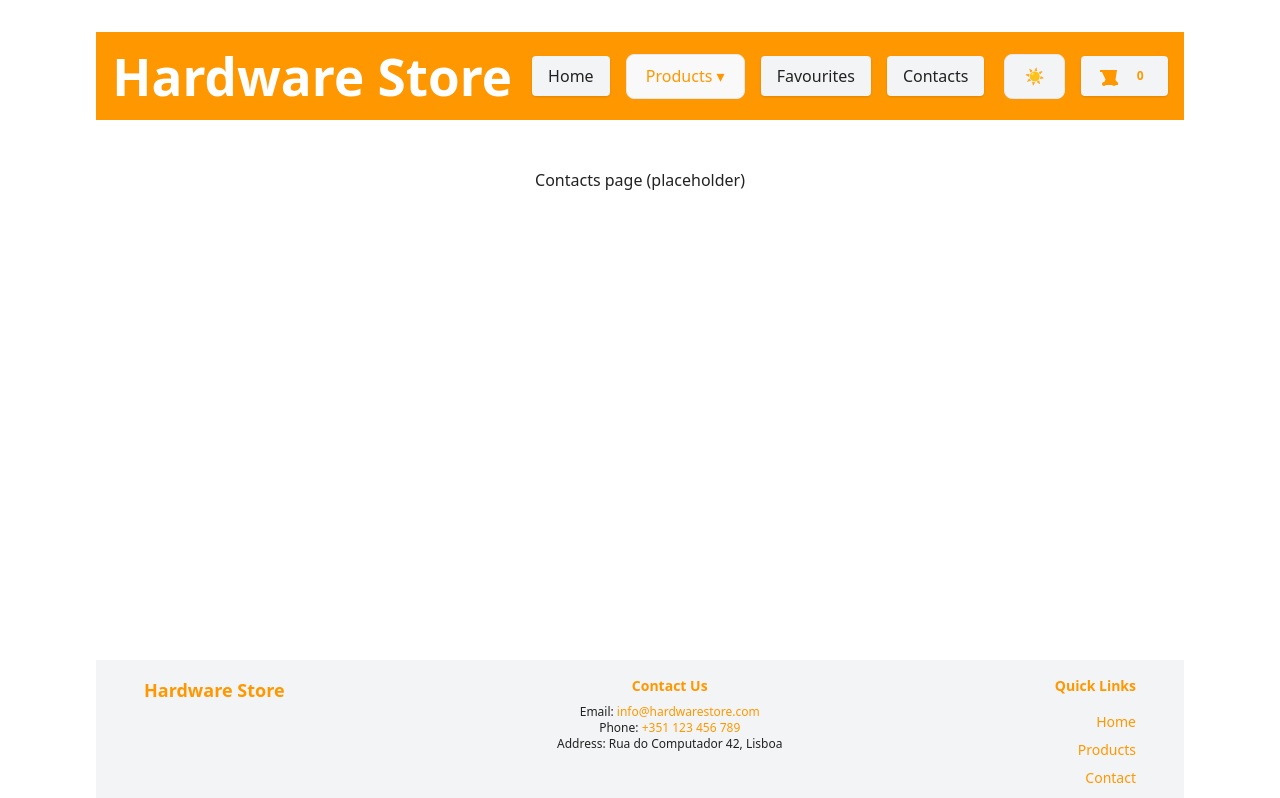
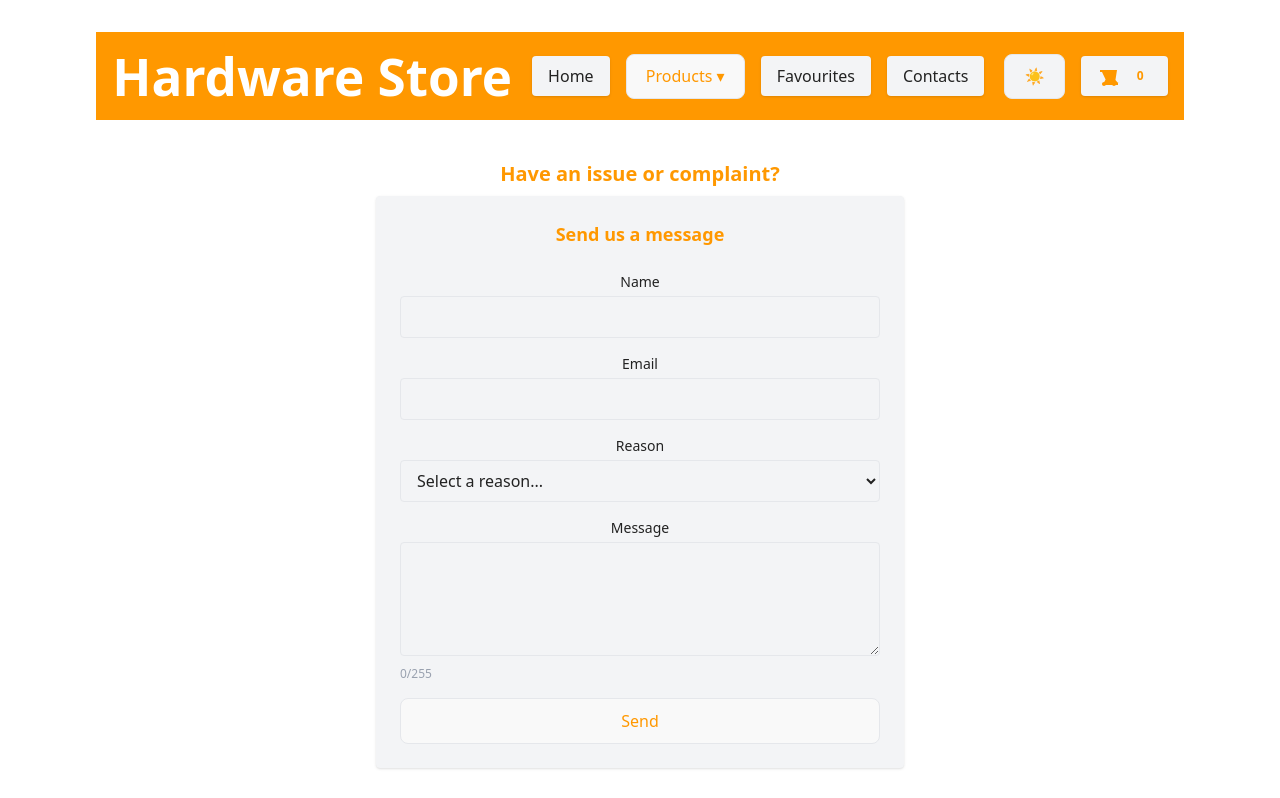
Before and after one commit to zewo2/PWAF-TP1-HardwareStore, a React (Vite) app: page /contacts in a window 1280 px wide. Shown: the top 798 px of the page. Built offline with nearby package versions, Linux system fonts and the light colour scheme.

Commit message:
simple contact page with form

```diff
--- a/src/Contacts.jsx
+++ b/src/Contacts.jsx
@@ -1,5 +1,143 @@
+import { useState } from 'react';
+
 export default function Contacts() {
+
+		const [form, setForm] = useState({
+			name: '',
+			email: '',
+			reason: '',
+			message: '',
+		});
+		const [errors, setErrors] = useState({});
+		const [success, setSuccess] = useState(false);
+
+	function validate(values) {
+		const errs = {};
+		if (!values.name.trim()) {
+			errs.name = 'Name is required.';
+		}
+		if (!values.email.trim()) {
+			errs.email = 'Email is required.';
+		} else if (!/^\S+@\S+\.\S+$/.test(values.email)) {
+			errs.email = 'Invalid email address.';
+		}
+		if (!values.reason) {
+			errs.reason = 'Please select a reason.';
+		}
+		if (!values.message.trim()) {
+			errs.message = 'Message is required.';
+		} else if (values.message.length > 255) {
+			errs.message = 'Message must be 255 characters or less.';
+		}
+		return errs;
+	}
+
+	function handleChange(e) {
+		const { name, value } = e.target;
+		setForm(f => ({ ...f, [name]: value }));
+		// Remove error on change
+		setErrors(errs => ({ ...errs, [name]: undefined }));
+	}
+
+
+		function handleSubmit(e) {
+			e.preventDefault();
+			const errs = validate(form);
+			setErrors(errs);
+			if (Object.keys(errs).length === 0) {
+				setSuccess(true);
+				setForm({ name: '', email: '', reason: '', message: '' });
+				// Optionally clear success after a delay
+				setTimeout(() => setSuccess(false), 5000);
+			} else {
+				setSuccess(false);
+			}
+		}
+
 	return (
-		<div className="text-center p-8 text-gray-500">Contacts page (placeholder)</div>
+		<div className="max-w-xl mx-auto p-6">
+			{/* Basic contact info */}
+			{/* <div className="mb-8 text-center">
+				<h2 className="text-2xl font-bold mb-2" style={{ color: 'var(--highlight)' }}>Contact Us</h2>
+				<div className="text-sm mb-1">Email: <a href="mailto:info@hardwarestore.com" className="hover:underline text-[inherit]">info@hardwarestore.com</a></div>
+				<div className="text-sm mb-1">Phone: <a href="tel:+351123456789" className="hover:underline text-[inherit]">+351 123 456 789</a></div>
+				<div className="text-sm">Address: Rua do Computador 42, Lisboa</div>
+			</div> */}
+					{/* Contact form */}
+					<div className="mb-2 text-center">
+						<h3 className="text-xl font-semibold" style={{ color: 'var(--highlight)' }}>Have an issue or complaint?</h3>
+					</div>
+					<form className="bg-[var(--card)] rounded shadow p-6 flex flex-col gap-4" autoComplete="off" onSubmit={handleSubmit}>
+						<h3 className="text-lg font-semibold mb-2" style={{ color: 'var(--highlight)' }}>Send us a message</h3>
+				<div>
+					<label htmlFor="name" className="block text-sm font-medium mb-1">Name</label>
+					<input
+						id="name"
+						name="name"
+						type="text"
+						className={`w-full rounded border px-3 py-2 bg-[var(--bg)] text-[var(--fg)] ${errors.name ? 'border-red-500' : ''}`}
+						value={form.name}
+						onChange={handleChange}
+						required
+					/>
+					{errors.name && <div className="text-red-500 text-xs mt-1">{errors.name}</div>}
+				</div>
+				<div>
+					<label htmlFor="email" className="block text-sm font-medium mb-1">Email</label>
+					<input
+						id="email"
+						name="email"
+						type="email"
+						className={`w-full rounded border px-3 py-2 bg-[var(--bg)] text-[var(--fg)] ${errors.email ? 'border-red-500' : ''}`}
+						value={form.email}
+						onChange={handleChange}
+						required
+					/>
+					{errors.email && <div className="text-red-500 text-xs mt-1">{errors.email}</div>}
+				</div>
+				<div>
+					<label htmlFor="reason" className="block text-sm font-medium mb-1">Reason</label>
+					<select
+						id="reason"
+						name="reason"
+						className={`w-full rounded border px-3 py-2 bg-[var(--bg)] text-[var(--fg)] ${errors.reason ? 'border-red-500' : ''}`}
+						value={form.reason}
+						onChange={handleChange}
+						required
+					>
+						<option value="">Select a reason...</option>
+						<option value="RMA">RMA</option>
+						<option value="refund">Refund</option>
+						<option value="error">Error</option>
+						<option value="suggestion">Suggestion</option>
+					</select>
+					{errors.reason && <div className="text-red-500 text-xs mt-1">{errors.reason}</div>}
+				</div>
+				<div>
+					<label htmlFor="message" className="block text-sm font-medium mb-1">Message</label>
+					<textarea
+						id="message"
+						name="message"
+						rows={4}
+						maxLength={255}
+						className={`w-full rounded border px-3 py-2 bg-[var(--bg)] text-[var(--fg)] ${errors.message ? 'border-red-500' : ''}`}
+						value={form.message}
+						onChange={handleChange}
+						required
+					/>
+					<div className="flex justify-between text-xs mt-1">
+						<span className={errors.message ? 'text-red-500' : 'text-gray-400'}>
+							{errors.message ? errors.message : `${form.message.length}/255`}
+						</span>
+					</div>
+				</div>
+						<button type="submit" className="bg-orange-500 hover:bg-orange-600 text-white font-semibold py-2 px-4 rounded transition">Send</button>
+					</form>
+					{success && (
+						<div className="mt-4 p-3 rounded bg-green-100 text-green-700 border border-green-300 text-center font-semibold">
+							Message sent successfully!
+						</div>
+					)}
+		</div>
 	);
 }
```
